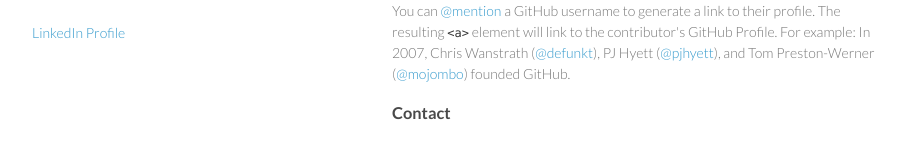
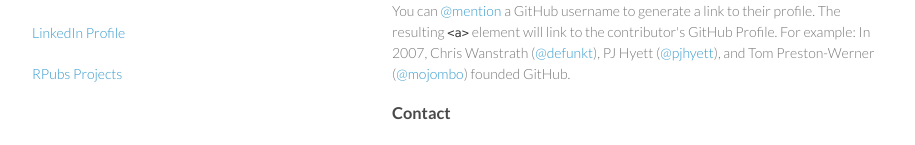
Before and after one commit to Planeshifter/Planeshifter.github.io, a plain HTML site: page index.html in a window 1280 px wide. Shown: the part 210-355 px from the top of the page, without its empty margins (178-1093 px from the left). Drawn offline with Linux system fonts and the light colour scheme.

Commit message:
Update index.html

```diff
--- a/index.html
+++ b/index.html
@@ -20,9 +20,9 @@
 
 
         <p class="view"><a href="https://github.com/Planeshifter"> Github</a></p>
-          <p class="view"><a href="https://github.com/Planeshifter"> CV </a></p>
+        <p class="view"><a href="https://github.com/Planeshifter"> CV </a></p>
         <p class="view"><a href="http://de.linkedin.com/pub/philipp-burckhardt/57/b68/155"> LinkedIn Profile</a></p>
-
+        <p class="view"><a href="http://rpubs.com/PhilippB"> RPubs Projects</a></p>
       </header>
       <section>
         <h3>
```
